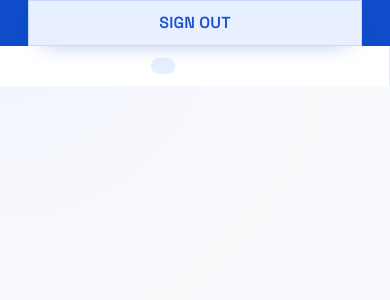
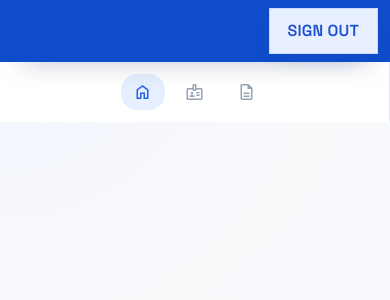
Before and after one commit to geek4ctrl/standard, an Angular app: page / in a window 390 px wide. Shown: the top 300 px of the page. Built offline with nearby package versions, Linux system fonts and the light colour scheme.

Commit message:
Navigation bar responsiveness with button as part of the design system

```diff
--- a/src/app/core/layout/navigation-bar/navigation-bar.component.scss
+++ b/src/app/core/layout/navigation-bar/navigation-bar.component.scss
@@ -14,17 +14,16 @@
 
 @media (max-width: 768px) {
   .navigation-bar {
-    flex-direction: column;
-    align-items: stretch;
-  }
-
-  .navigation-bar {
+    flex-direction: row;
+    align-items: center;
+    justify-content: flex-end;
+    padding: 8px 16px;
     gap: 12px;
   }
 }
 
 @media (max-width: 600px) {
-  :host ::ng-deep .app-button {
-    width: 100%;
+  .navigation-bar {
+    padding: 8px 12px;
   }
 }
--- a/src/app/core/layout/sidebar/sidebar.component.html
+++ b/src/app/core/layout/sidebar/sidebar.component.html
@@ -8,7 +8,7 @@
         [attr.aria-current]="item.isActive ? 'page' : null"
       >
         <span class="material-symbols-outlined" aria-hidden="true">{{ item.icon }}</span>
-        <span>{{ item.label }}</span>
+        <span class="side-label">{{ item.label }}</span>
       </button>
     }
   </nav>
--- a/src/app/core/layout/sidebar/sidebar.component.scss
+++ b/src/app/core/layout/sidebar/sidebar.component.scss
@@ -86,7 +86,7 @@
     justify-content: center;
   }
 
-  .side-link span {
+  .side-link .side-label {
     display: none;
   }
 }
--- a/src/app/core/ui/button/button.component.html
+++ b/src/app/core/ui/button/button.component.html
@@ -1 +1,7 @@
-<button class="app-button" [attr.type]="type">{{ label }}</button>
+<button
+	class="app-button"
+	[class.app-button--full]="fullWidth"
+	[attr.type]="type"
+>
+	{{ label }}
+</button>
--- a/src/app/core/ui/button/button.component.scss
+++ b/src/app/core/ui/button/button.component.scss
@@ -14,7 +14,7 @@
 }
 
 @media (max-width: 600px) {
-  .app-button {
+  .app-button--full {
     width: 100%;
   }
 }
--- a/src/app/core/ui/button/button.component.ts
+++ b/src/app/core/ui/button/button.component.ts
@@ -9,4 +9,5 @@ import { Component, Input } from '@angular/core';
 export class ButtonComponent {
   @Input({ required: true }) label!: string;
   @Input() type: 'button' | 'submit' | 'reset' = 'button';
+  @Input() fullWidth = false;
 }
```
